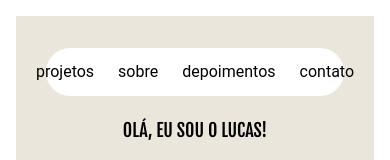
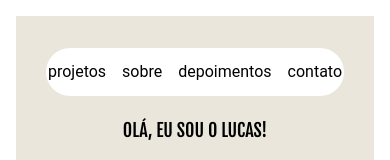
Before and after one commit to Araujomann/personalPortfolio, a React (Vite) app in the folder portfolio/: page / in a window 390 px wide. Shown: the top 160 px of the page. Built offline with nearby package versions, Linux system fonts and the light colour scheme; a web font is replaced by a local one.

Commit message:
fix: adjusting email width

```diff
--- a/portfolio/src/components/contact/Contact.tsx
+++ b/portfolio/src/components/contact/Contact.tsx
@@ -37,7 +37,7 @@ export const Contact: React.FC<Props> = ({ id }) => {
   };
 
   return (
-    <div className="flex flex-col  relative w-10/12 mb-4 mt-4 gap-8 md:w-full md:h-240 2xl:w-9/12 2xl:h-224 2xl:mb-0">
+    <div className="flex flex-col  relative w-11/12 mb-4 mt-4 gap-8 md:w-full md:h-240 2xl:w-9/12 2xl:h-224 2xl:mb-0">
       <div className=" flex flex-col relative">
         <h1 className=" relative font-anton text-greenTitle text-4xl  md:text-6xl md:ml-30 2xl:text-7xl ">
           Tem uma ideia?
--- a/portfolio/src/components/header/Header.tsx
+++ b/portfolio/src/components/header/Header.tsx
@@ -2,7 +2,7 @@ export const Header = () => {
   return (
     <>
       <ul
-        className=" z-20 absolute flex place-content-center gap-6 bg-white mx-auto w-10/12 py-3 px-4 rounded-full mt-8 text-black
+        className=" z-20 absolute flex place-content-center gap-4 bg-white mx-auto w-10/12 py-3 px-4 rounded-full mt-8 text-black
     text-md font-sans md:w-6/12 md:h-16 md:text-xl md:gap-4 md:pt-5 md:px-6 lg:gap-10 2xl:gap-20"
       >
         <li className="hover:cursor-pointer">
```
